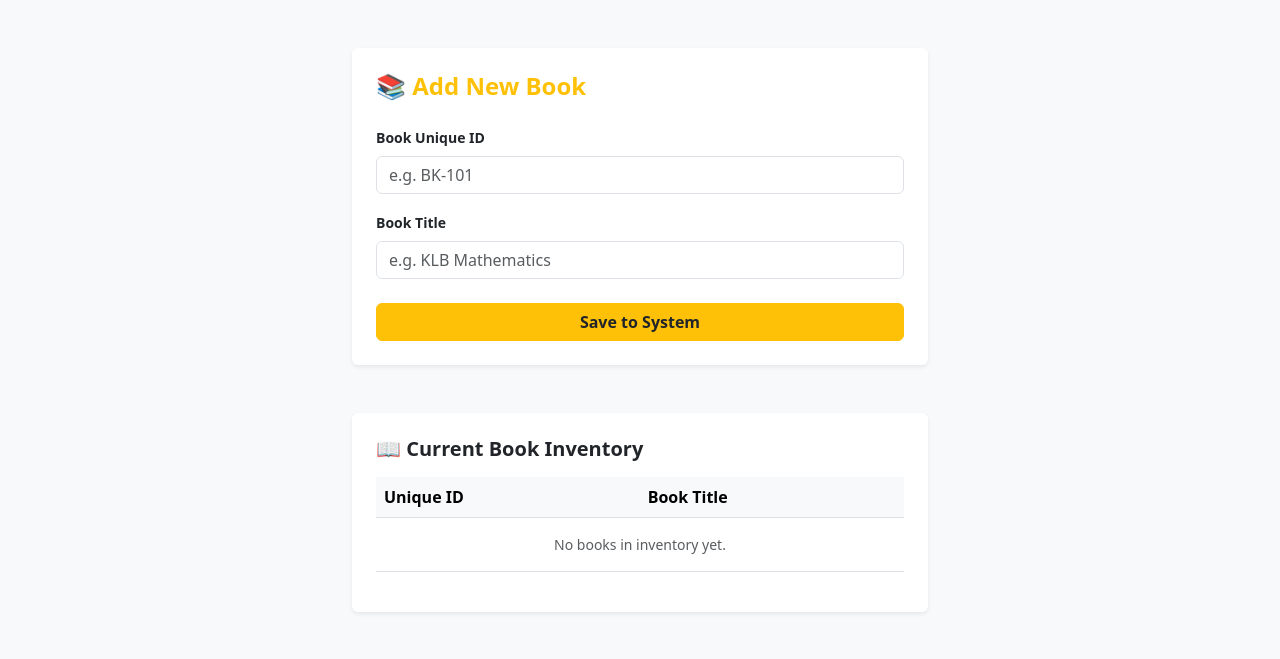
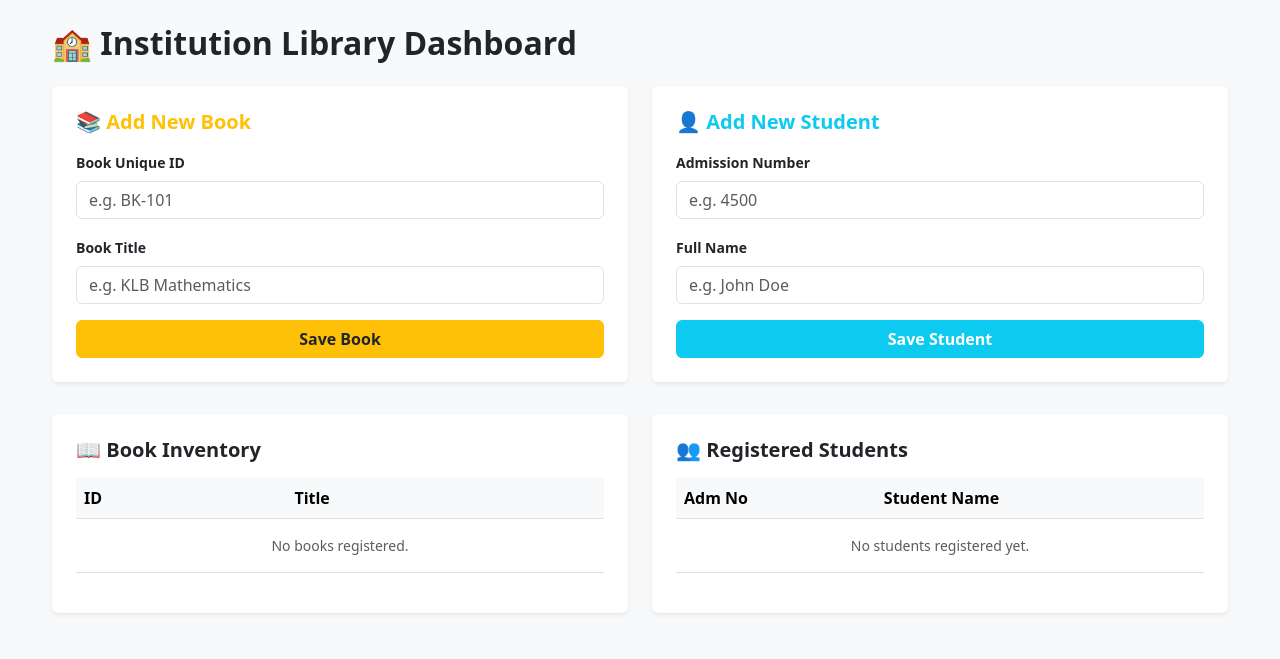
Before and after one commit to erickodhi/school-library-system, a Flask app: page / in a window 1280 px wide. Shown: the top 659 px of the page. Run offline with Flask 3, Linux system fonts and the light colour scheme.

Commit message:
Added student model, form, and list layout

```diff
--- a/app.py
+++ b/app.py
@@ -11,6 +11,13 @@ class Book(db.Model):
     id = db.Column(db.Integer, primary_key=True)
     unique_id = db.Column(db.String(50), unique=True, nullable=False)
     title = db.Column(db.String(150), nullable=False)
+    # --------------------
+    # ======= PASTE THIS RIGHT BELOW CLASS BOOK =======
+class Student(db.Model):
+    id = db.Column(db.Integer, primary_key=True)
+    admission_no = db.Column(db.String(50), unique=True, nullable=False)
+    name = db.Column(db.String(150), nullable=False)
+# ================================================
 
 # ====== MOVED OUTSIDE THE MAIN BLOCK FOR RENDER/GUNICORN ======
 with app.app_context():
@@ -18,10 +25,15 @@ with app.app_context():
 # ==============================================================
 
 # 2. ROUTE TO SHOW THE PAGE + THE LIST OF BOOKS
+# ======= REPLACE YOUR HOME ROUTE WITH THIS =======
 @app.route('/')
 def home():
-    all_books_in_db = Book.query.all()
-    return render_template('admin.html', books=all_books_in_db)
+    all_books = Book.query.all()
+    all_students = Student.query.all()  # <-- Add this line
+
+    # Update this line to pass 'students' as well:
+    return render_template('admin.html', books=all_books, students=all_students)
+# ==================================================
 
 # 3. ROUTE TO SAVE AND REDIRECT HOME
 @app.route('/save_book', methods=['POST'])
@@ -34,6 +46,17 @@ def save_book():
     db.session.commit()
 
     return redirect(url_for('home'))
+    # ======= PASTE THIS BELOW YOUR SAVE_BOOK ROUTE =======
+@app.route('/save_student', methods=['POST'])
+def save_student():
+    html_adm = request.form.get('student_adm_from_html')
+    html_name = request.form.get('student_name_from_html')
+
+    new_student = Student(admission_no=html_adm, name=html_name)
+    db.session.add(new_student)
+    db.session.commit()
+    return redirect(url_for('home'))
+# ====================================================
 
 if __name__ == '__main__':
     app.run(debug=True)
--- a/templates/admin.html
+++ b/templates/admin.html
@@ -3,38 +3,62 @@
 <head>
     <meta charset="UTF-8">
     <meta name="viewport" content="width=device-width, initial-scale=1.0">
-    <title>Library System - Fresh Start</title>
+    <title>Institution Library System</title>
     <link href="https://cdn.jsdelivr.net/npm/bootstrap@5.3.0/dist/css/bootstrap.min.css" rel="stylesheet">
 </head>
-<body class="bg-light p-5">
+<body class="bg-light p-4">
 
-    <div class="container" style="max-width: 600px;">
-        <div class="card shadow-sm border-0 mb-5">
+    <div class="container-fluid mx-auto" style="max-width: 1200px;">
+        <h2 class="fw-bold text-dark mb-4">🏫 Institution Library Dashboard</h2>
+
+        <div class="row g-4">
+            <div class="col-md-6">
+                <div class="card shadow-sm border-0 h-100">
                     <div class="card-body p-4">
-                <h4 class="card-title fw-bold text-warning mb-4">📚 Add New Book</h4>
+                        <h5 class="fw-bold text-warning mb-3">📚 Add New Book</h5>
                         <form action="/save_book" method="POST">
                             <div class="mb-3">
-                        <label class="form-label fw-bold small">Book Unique ID</label>
+                                <label class="form-label small fw-bold">Book Unique ID</label>
                                 <input type="text" name="book_id_from_html" class="form-control" placeholder="e.g. BK-101" required>
                             </div>
-                    <div class="mb-4">
-                        <label class="form-label fw-bold small">Book Title</label>
+                            <div class="mb-3">
+                                <label class="form-label small fw-bold">Book Title</label>
                                 <input type="text" name="book_title_from_html" class="form-control" placeholder="e.g. KLB Mathematics" required>
                             </div>
-                    <button type="submit" class="btn btn-warning w-100 fw-bold text-dark">Save to System</button>
+                            <button type="submit" class="btn btn-warning w-100 fw-bold text-dark">Save Book</button>
                         </form>
                     </div>
                 </div>
+            </div>
 
+            <div class="col-md-6">
+                <div class="card shadow-sm border-0 h-100">
+                    <div class="card-body p-4">
+                        <h5 class="fw-bold text-info mb-3">👤 Add New Student</h5>
+                        <form action="/save_student" method="POST">
+                            <div class="mb-3">
+                                <label class="form-label small fw-bold">Admission Number</label>
+                                <input type="text" name="student_adm_from_html" class="form-control" placeholder="e.g. 4500" required>
+                            </div>
+                            <div class="mb-3">
+                                <label class="form-label small fw-bold">Full Name</label>
+                                <input type="text" name="student_name_from_html" class="form-control" placeholder="e.g. John Doe" required>
+                            </div>
+                            <button type="submit" class="btn btn-info w-100 fw-bold text-white">Save Student</button>
+                        </form>
+                    </div>
+                </div>
+            </div>
+        </div>
+
+        <div class="row g-4 mt-2">
+            <div class="col-md-6">
                 <div class="card shadow-sm border-0">
                     <div class="card-body p-4">
-                <h5 class="fw-bold text-dark mb-3">📖 Current Book Inventory</h5>
+                        <h5 class="fw-bold text-dark mb-3">📖 Book Inventory</h5>
                         <table class="table table-hover align-middle">
                             <thead class="table-light">
-                        <tr>
-                            <th>Unique ID</th>
-                            <th>Book Title</th>
-                        </tr>
+                                <tr><th>ID</th><th>Title</th></tr>
                             </thead>
                             <tbody>
                                 {% for book in books %}
@@ -43,9 +67,7 @@
                                     <td>{{ book.title }}</td>
                                 </tr>
                                 {% else %}
-                        <tr>
-                            <td colspan="2" class="text-center text-muted py-3 small">No books in inventory yet.</td>
-                        </tr>
+                                <tr><td colspan="2" class="text-center text-muted small py-3">No books registered.</td></tr>
                                 {% endfor %}
                             </tbody>
                         </table>
@@ -53,5 +75,31 @@
                 </div>
             </div>
 
+            <div class="col-md-6">
+                <div class="card shadow-sm border-0">
+                    <div class="card-body p-4">
+                        <h5 class="fw-bold text-dark mb-3">👥 Registered Students</h5>
+                        <table class="table table-hover align-middle">
+                            <thead class="table-light">
+                                <tr><th>Adm No</th><th>Student Name</th></tr>
+                            </thead>
+                            <tbody>
+                                {% for student in students %}
+                                <tr>
+                                    <td class="fw-bold text-secondary">{{ student.admission_no }}</td>
+                                    <td>{{ student.name }}</td>
+                                </tr>
+                                {% else %}
+                                <tr><td colspan="2" class="text-center text-muted small py-3">No students registered yet.</td></tr>
+                                {% endfor %}
+                            </tbody>
+                        </table>
+                    </div>
+                </div>
+            </div>
+        </div>
+
+    </div>
+
 </body>
 </html>
```
Lines whose indentation alone changed are shown as unchanged.
